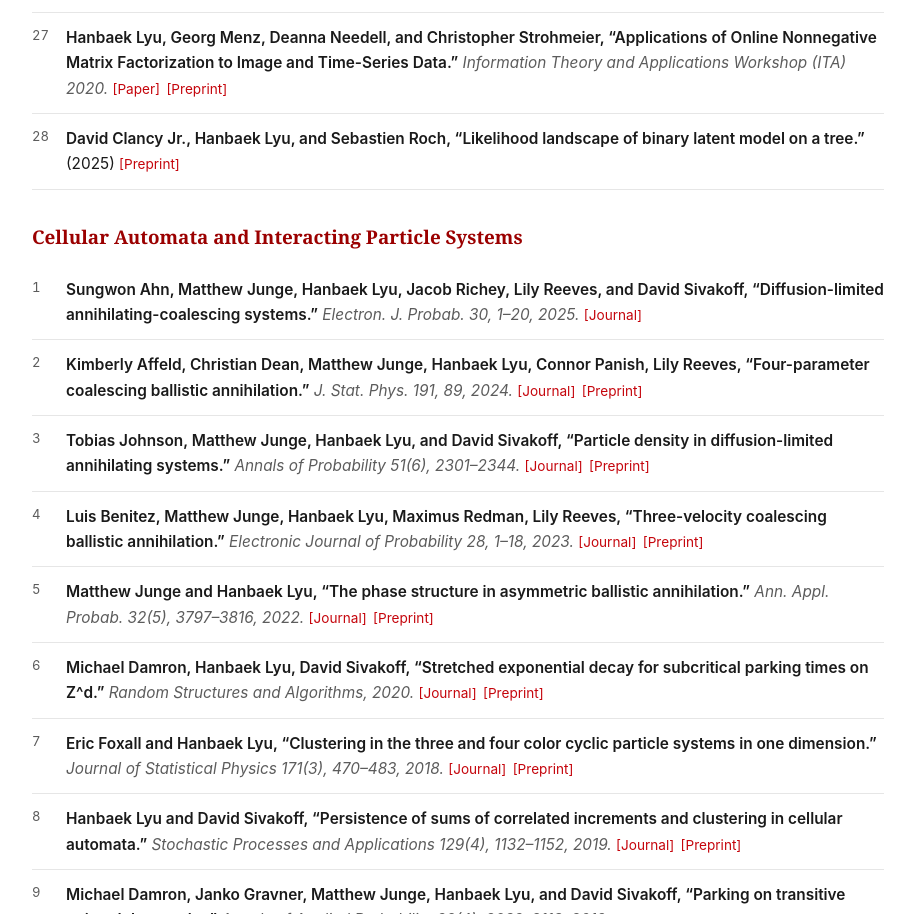
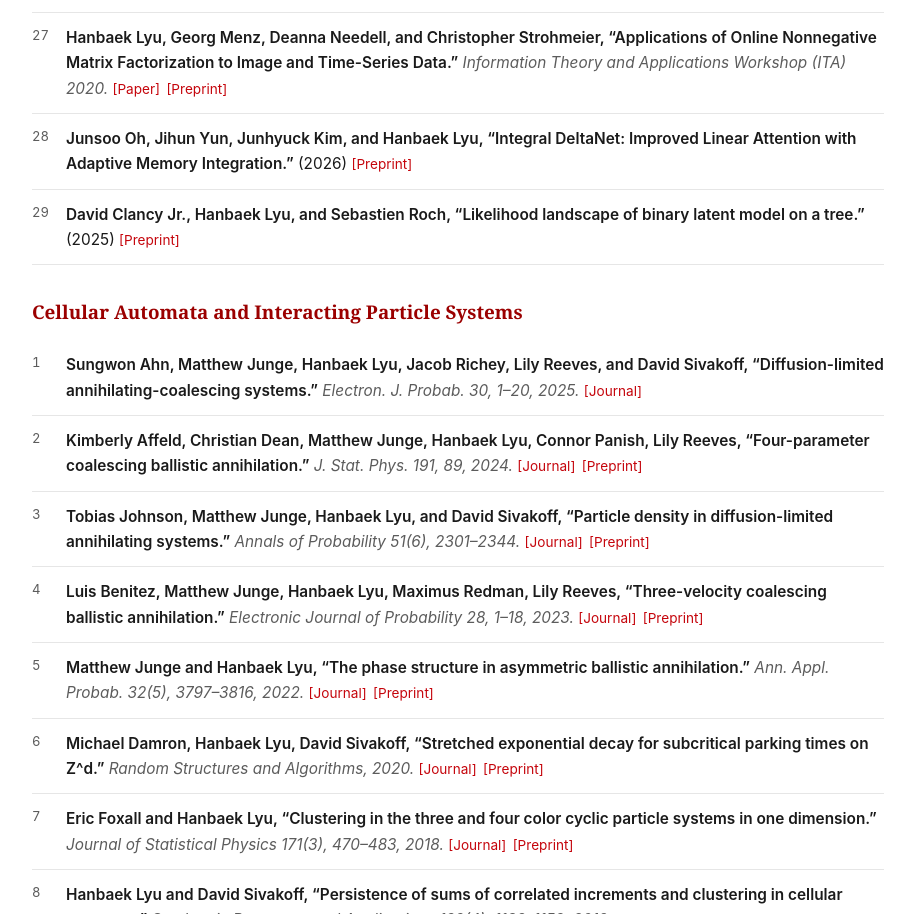
Before and after one commit to HanbaekLyu/HanbaekLyu.github.io, a plain HTML site: page publications.html in a window 1280 px wide. Shown: the part 3502-4416 px from the top of the page, without its empty margins (182-1097 px from the left). Drawn offline with Linux system fonts and the light colour scheme.

Commit message:
Add Integral DeltaNet arXiv posting to CV and publications

```diff
--- a/publications.html
+++ b/publications.html
@@ -83,6 +83,7 @@
       <li><span class="pub-title">Hanbaek Lyu, Deanna Needell, and Laura Balzano, &ldquo;Online matrix factorization for Markovian data and applications to network dictionary learning.&rdquo;</span> <span class="pub-venue">JMLR 21(251), 1&ndash;49, 2020.</span> <span class="pub-links"><a href="https://jmlr.org/papers/v21/20-444.html">[Journal]</a> <a href="https://arxiv.org/abs/1911.01931">[Preprint]</a> <a href="https://github.com/HanbaekLyu/ONMF_ONTF_NDL">[GitHub]</a></span></li>
       <li><span class="pub-title">Christopher Strohmeier, Hanbaek Lyu, and Deanna Needell, &ldquo;Online nonnegative CP tensor decomposition for Markovian data.&rdquo;</span> <span class="pub-venue">NeurIPS Workshop on Optimization for Machine Learning, 2020.</span> <span class="pub-links"><a href="https://opt-ml.org/papers/2020/paper_20.pdf">[Paper]</a></span></li>
       <li><span class="pub-title">Hanbaek Lyu, Georg Menz, Deanna Needell, and Christopher Strohmeier, &ldquo;Applications of Online Nonnegative Matrix Factorization to Image and Time-Series Data.&rdquo;</span> <span class="pub-venue">Information Theory and Applications Workshop (ITA) 2020.</span> <span class="pub-links"><a href="https://ieeexplore.ieee.org/abstract/document/9245004">[Paper]</a> <a href="https://arxiv.org/abs/2011.05384">[Preprint]</a></span></li>
+      <li><span class="pub-title">Junsoo Oh, Jihun Yun, Junhyuck Kim, and Hanbaek Lyu, &ldquo;Integral DeltaNet: Improved Linear Attention with Adaptive Memory Integration.&rdquo;</span> (2026) <span class="pub-links"><a href="https://arxiv.org/abs/2611.32063">[Preprint]</a></span></li>
       <li><span class="pub-title">David Clancy Jr., Hanbaek Lyu, and Sebastien Roch, &ldquo;Likelihood landscape of binary latent model on a tree.&rdquo;</span> (2025) <span class="pub-links"><a href="https://arxiv.org/abs/2501.17622">[Preprint]</a></span></li>
     </ol>
     </div>
```
Also changed, not shown: 1 other file.
